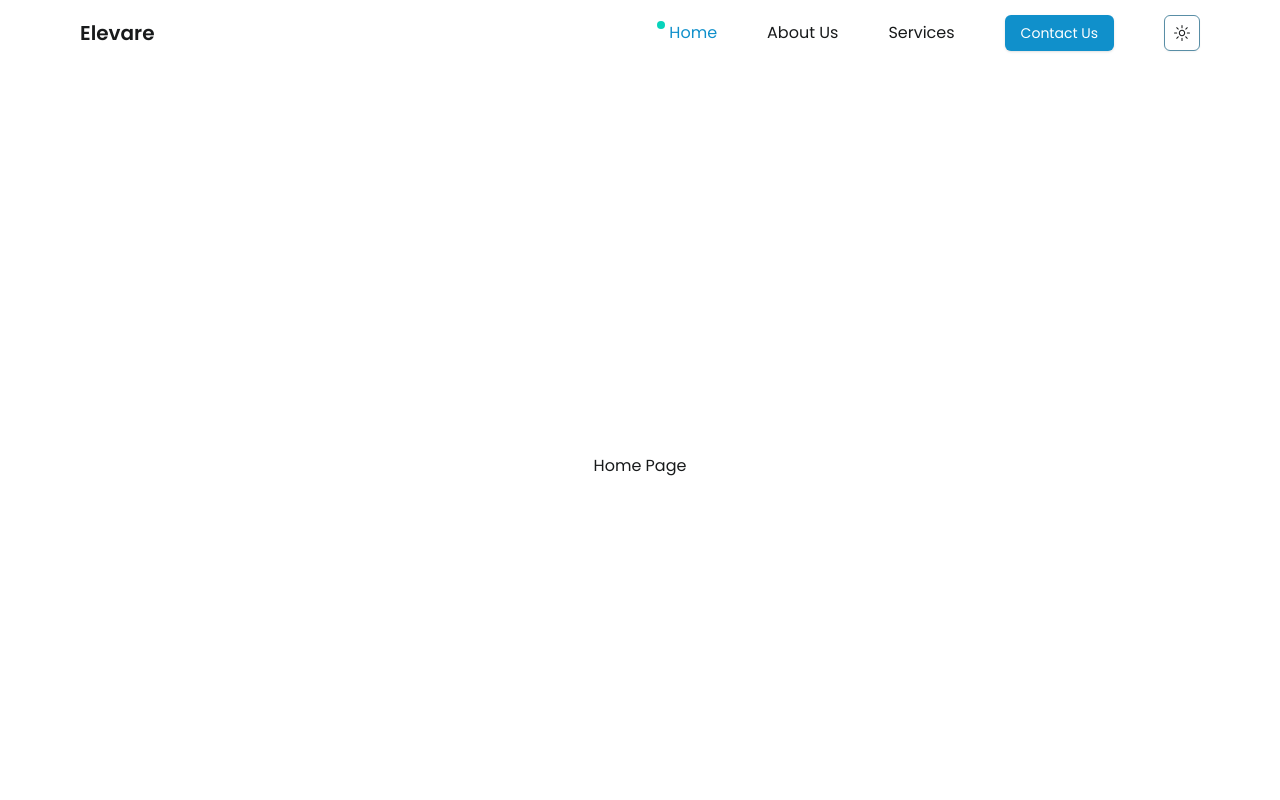
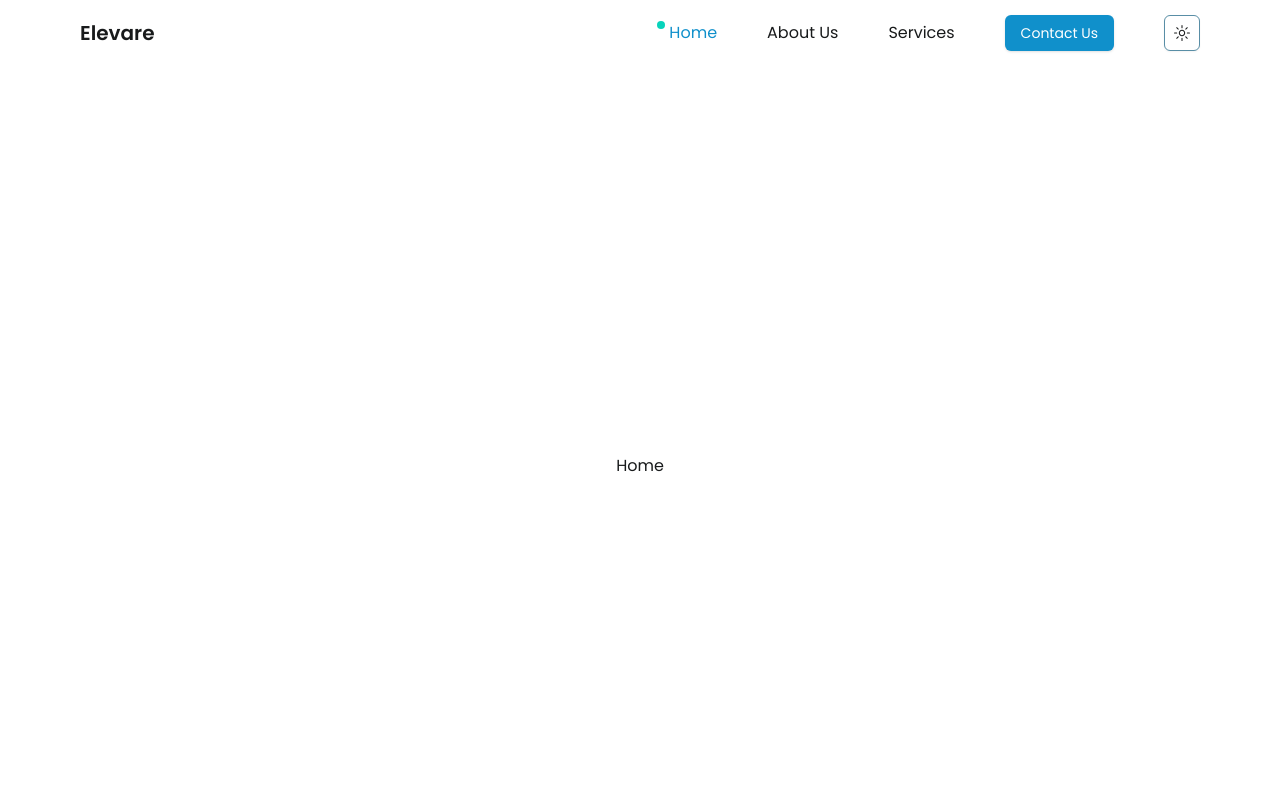
Before and after one commit to ElevareTechnologies/elevare, a Next.js app: page / in a window 1280 px wide. Shown: the top 800 px of the page. Built offline with nearby package versions, Linux system fonts and the light colour scheme.

Commit message:
Reverting changes made.

```diff
--- a/src/app/page.tsx
+++ b/src/app/page.tsx
@@ -2,7 +2,7 @@
 export default function Home() {
   return (
     <div className=" flex justify-center items-center h-screen">
-      Home Page
+      Home
     </div>
   );
 }
```
